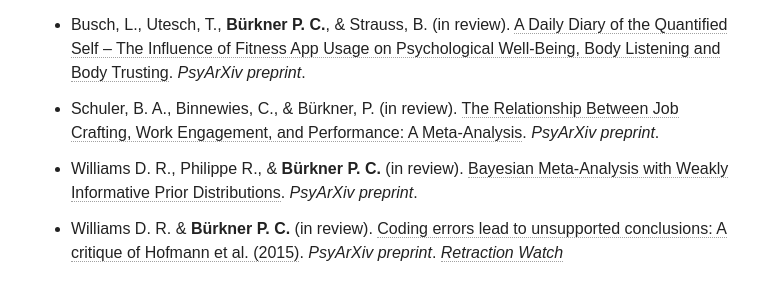
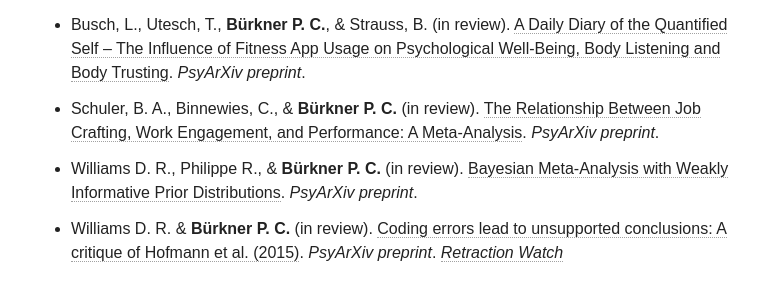
Before and after one commit to paul-buerkner/paul-buerkner.github.io, a Jekyll site: the page built from publications/index.md, in a window 1280 px wide and 900 px high, scrolled down 1025 px. Shown: the part 160-452 px from the top of the window, without its empty margins (255-1014 px from the left). Built offline with Jekyll 4.4.1, drawn with Linux system fonts in a browser that asks for light colours; nearby versions of some CDN libraries.

Commit message:
fix typo

```diff
--- a/publications/index.md
+++ b/publications/index.md
@@ -14,7 +14,7 @@
 * Dietel F., Möllmann A., **Bürkner P. C.**, Wilhelm S., & Buhlmann U. (in review) [Interpretation bias across body dysmorphic, social anxiety and generalized anxiety disorder – a multilevel, diffusion model account](https://psyarxiv.com/3hnpu/). *PsyArXiv preprint*.
 * Hossiep R., Harnack, K., & **Bürkner P. C.** (in review). [Goal setting in distributive and integrative negotiations: a meta-analysis](https://psyarxiv.com/mkgxt). *PsyArXiv preprint*.
 * Busch, L., Utesch, T., **Bürkner P. C.**, & Strauss, B. (in review). [A Daily Diary of the Quantified Self – The Influence of Fitness App Usage on Psychological Well-Being, Body Listening and Body Trusting](https://psyarxiv.com/cd6t8/). *PsyArXiv preprint*.
-* Schuler, B. A., Binnewies, C., & Bürkner, P. (in review). [The Relationship Between Job Crafting, Work Engagement, and Performance: A Meta-Analysis](https://psyarxiv.com/xpf2v/). *PsyArXiv preprint*.
+* Schuler, B. A., Binnewies, C., & **Bürkner P. C.** (in review). [The Relationship Between Job Crafting, Work Engagement, and Performance: A Meta-Analysis](https://psyarxiv.com/xpf2v/). *PsyArXiv preprint*.
 * Williams D. R., Philippe R., & **Bürkner P. C.** (in review). [Bayesian Meta-Analysis with Weakly Informative Prior Distributions](https://psyarxiv.com/7tbrm/). *PsyArXiv preprint*.
 * Williams D. R. & **Bürkner P. C.** (in review). [Coding errors lead to unsupported conclusions: A critique of Hofmann et al. (2015)](https://osf.io/preprints/psyarxiv/2jpdb/). *PsyArXiv preprint*. [*Retraction Watch*](http://retractionwatch.com/2016/10/04/oh-well-love-hormone-doesnt-reduce-psychiatric-symptoms-says-researchers-in-request-to-retract/)
 
```
